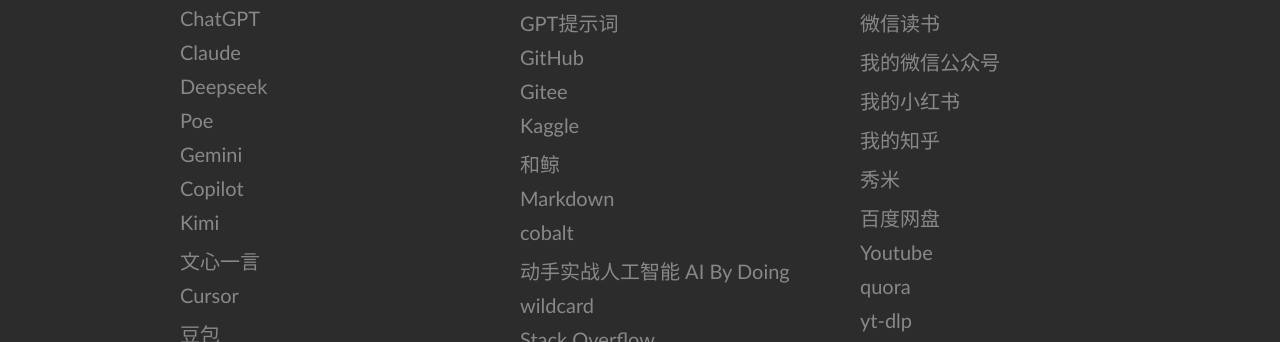
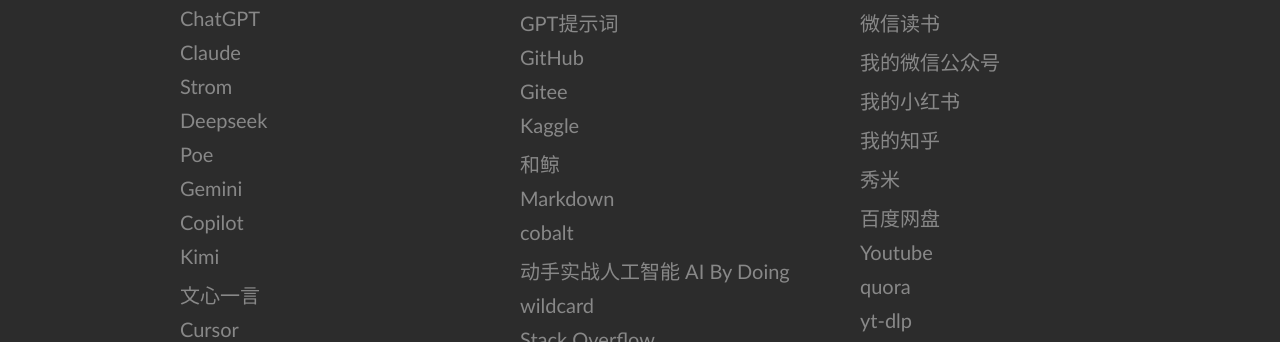
Before and after one commit to jingjichange/change.github.io, a plain HTML site: page index.html in a window 1280 px wide. Shown: the part 458-800 px from the top of the page. Drawn offline with Linux system fonts and the light colour scheme.

Commit message:
index.html

```diff
--- a/index.html
+++ b/index.html
@@ -103,6 +103,7 @@
                     <div class="links">
                         <a href='https://chatgpt.com/' target="_blank"> ChatGPT </a>
                         <a href='https://claude.ai/new' target="_blank"> Claude </a>
+                        <a href='http://storm.genie.stanford.edu/' target="_blank"> Strom </a>
                         <a href='https://chat.deepseek.com/' target="_blank"> Deepseek </a>
                         <a href='https://poe.com/' target="_blank"> Poe </a>
                         <a href='https://gemini.google.com/app' target="_blank"> Gemini </a>
```
